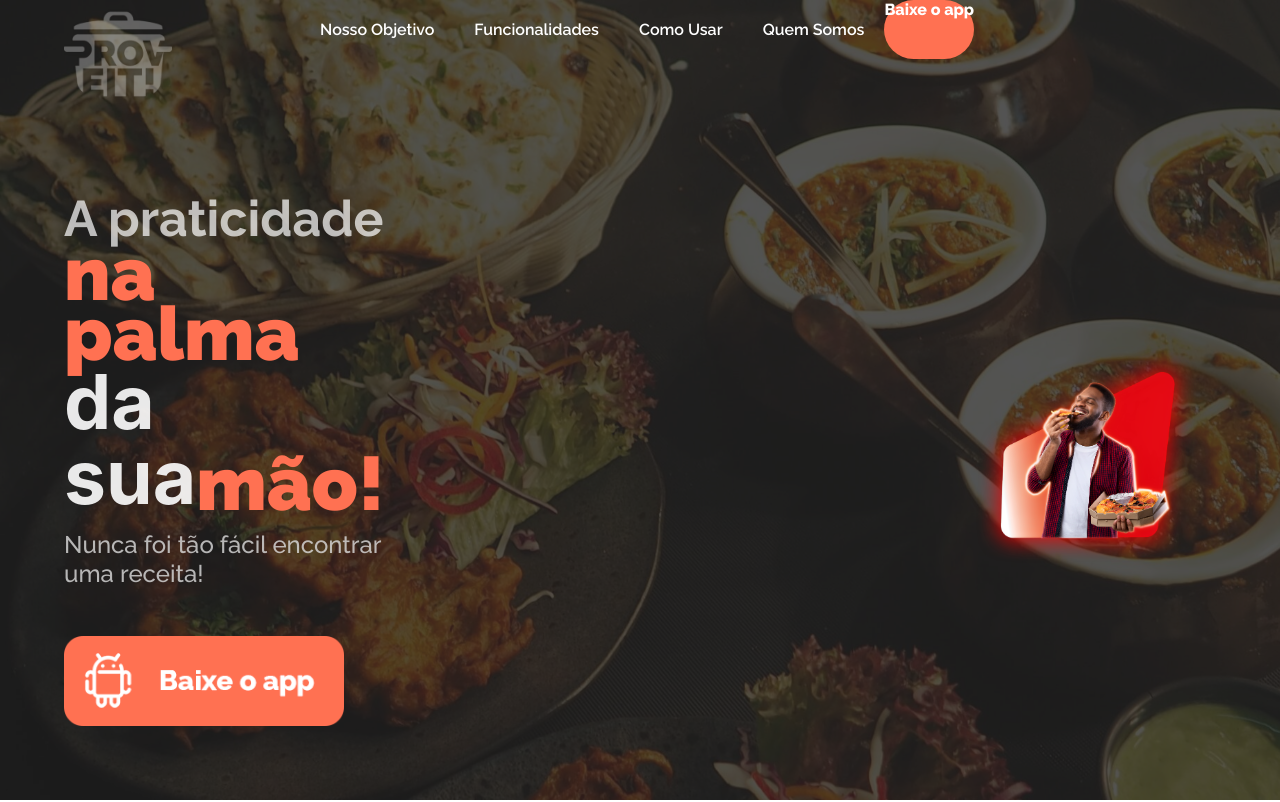
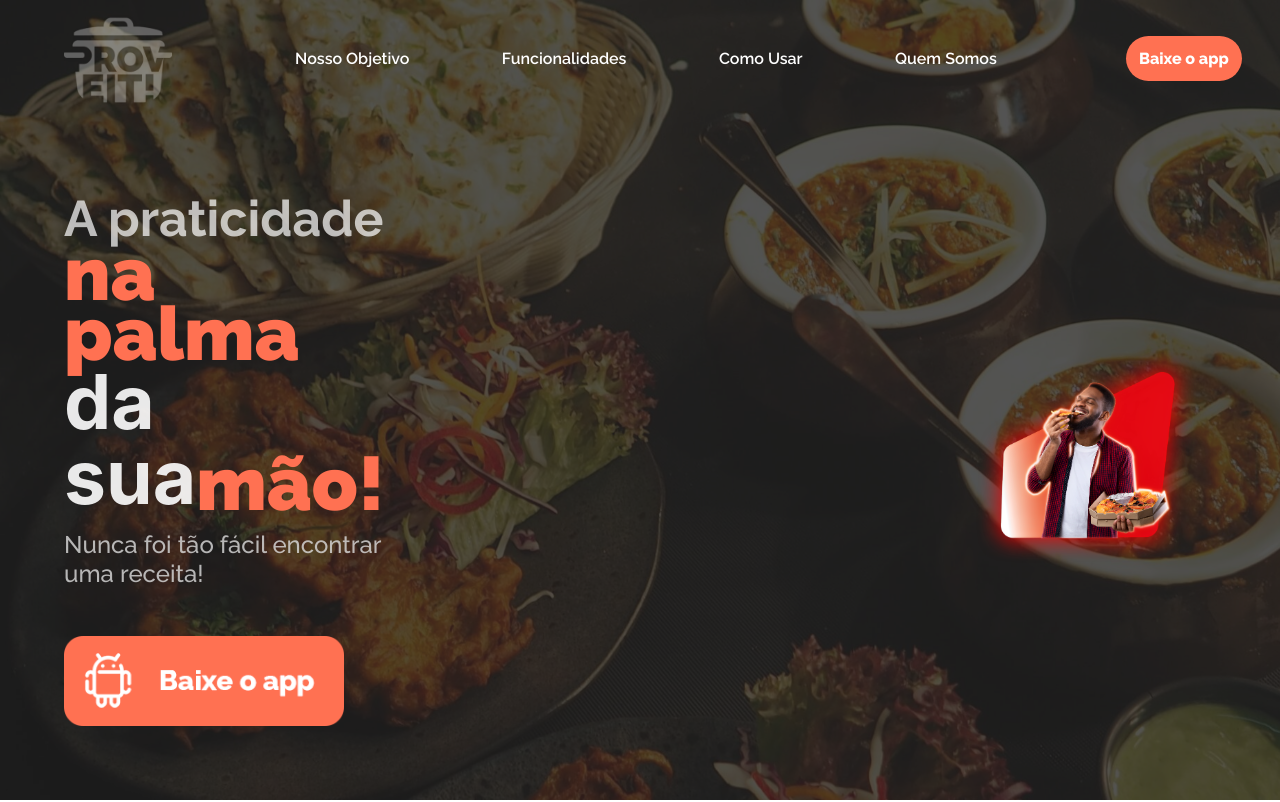
Before and after one commit to Taviin7/Proveit_Landing_Pages, a React (Create React App) app: page / in a window 1280 px wide. Shown: the top 802 px of the page. Built offline with nearby package versions, Linux system fonts and the light colour scheme.

Commit message:
ajuste da header_home 100%

```diff
--- a/src/Components/Home/Home.css
+++ b/src/Components/Home/Home.css
@@ -1,16 +1,14 @@
 .section1 {
   height: 100vh;
   width: 100%;
-  background-size: cover;
   display: flex;
-  flex-direction: column;
+/*   flex-direction: column; */
 }
 
 .fundo {
   background-repeat: no-repeat;
   height: 100vh;
   width: 100%;
-  /* background-size: cover; */
   display: flex;
   flex-direction: column;
 }
@@ -38,25 +36,31 @@ header {
 .logo {
   height: 90%;
   margin-left: 5%;
-  margin-right: 10%;
+  margin-right: 6%;
+  margin-top: 0.5%;
 }
 
-ul {
+.navegation {
   display: flex;
-  font-family: "raleway";
+  width: 100%;
+  flex-direction: column;
+  justify-content: center;
+
+}
+
+.container_nav{
+  width: 100%;
+  height: 20%;
 }
 
 .ancoras {
   font-size: 24;
-  margin: 15px;
+  margin: 4%;
   color: #fff;
   font-family: 'raleway-semibold';
   padding: 5px;
   border-radius: 8px;
- /*  list-style-type: none; */
   transition: 0.2s;
-  text-align: center;
-  /* text-decoration: none; */
 }
 
 .ancoras:hover {
@@ -65,22 +69,15 @@ ul {
   color: #FF7152;
 }
 
-.section1 .baixeoapp {
+.baixeoapp {
   color: #fff;
-/*   padding-top: 2%;
-  padding-bottom: 2%;
-  padding-left: 5%;
-  padding-right: 5%; */
+  padding: 1.3%;
   background-color: #FF7152;
   border-radius: 40px;
   font-size: 24;
   text-align: center;
-  /* list-style-type: none; */
- /*  box-shadow: 3px 6px 6px -2px rgba(0, 0, 0, 0.1);
-  -webkit-box-shadow: 3px 6px 6px -2px rgba(0, 0, 0, 0.1);
-  -moz-box-shadow: 3px 6px 6px -2px rgba(0, 0, 0, 0.1); */
   transition: 0.2;
- /*  margin-left: 10cm; */
+  margin-left: 8%;
   text-decoration: none;
   font-family: "raleway-extrabold";
 }
--- a/src/Components/Home/Home.jsx
+++ b/src/Components/Home/Home.jsx
@@ -3,7 +3,6 @@ import { Link } from 'react-scroll';
 import "./Home.css";
 import Logo from "./Imgs/proveitLogo.png";
 import Men from "./Imgs/negocomendo.png";
-import men2 from "./Imgs/negocomendo2.png";
 import BtnDownload from "./Imgs/Download_button 1.png";
 
 export default function Home() {
@@ -13,8 +12,8 @@ export default function Home() {
       <div className="fundo">
         <header>
           <img className="logo" src={Logo} />
-          <nav>
-            <ul>
+          <nav className="navegation">
+            <div className="container_nav">
               <Link to="nosso-objetivo" className="ancoras" smooth={true} duration={600}>Nosso Objetivo</Link>
               <Link to="funcionalidades" className="ancoras" smooth={true} duration={600}>Funcionalidades</Link>
               <Link to="como-usar" className="ancoras" smooth={true} duration={600}>Como Usar</Link>
@@ -22,7 +21,7 @@ export default function Home() {
               <a className="baixeoapp" href="">
                 Baixe o app
               </a>
-            </ul>
+            </div>
           </nav>
         </header>
         <div className="container">
@@ -41,7 +40,7 @@ export default function Home() {
             <img className="BtnDownload" src={BtnDownload} />
           </div>
           <div className="imgBox">
-            <img src={Men}  />
+            <img src={Men} />
           </div>
         </div>
       </div>
```
